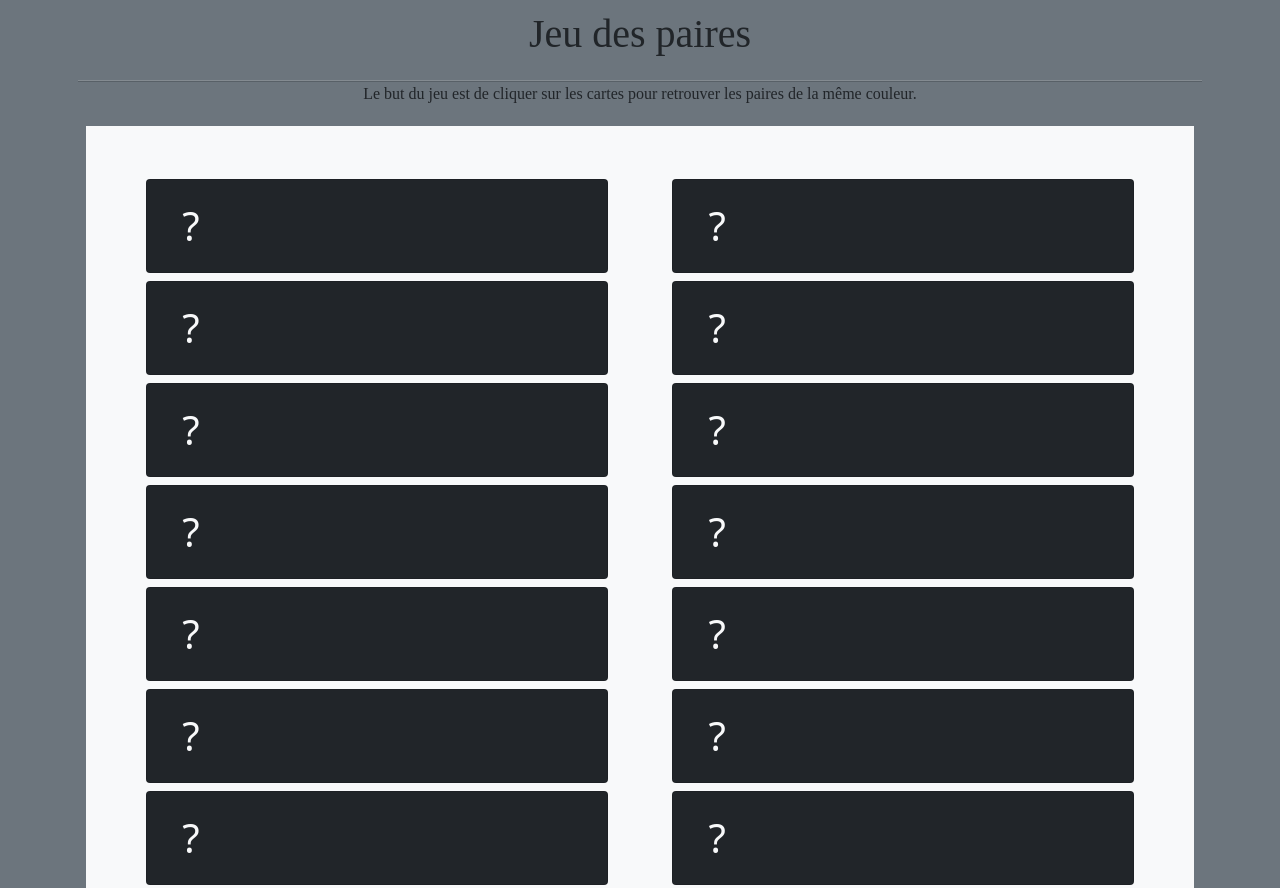
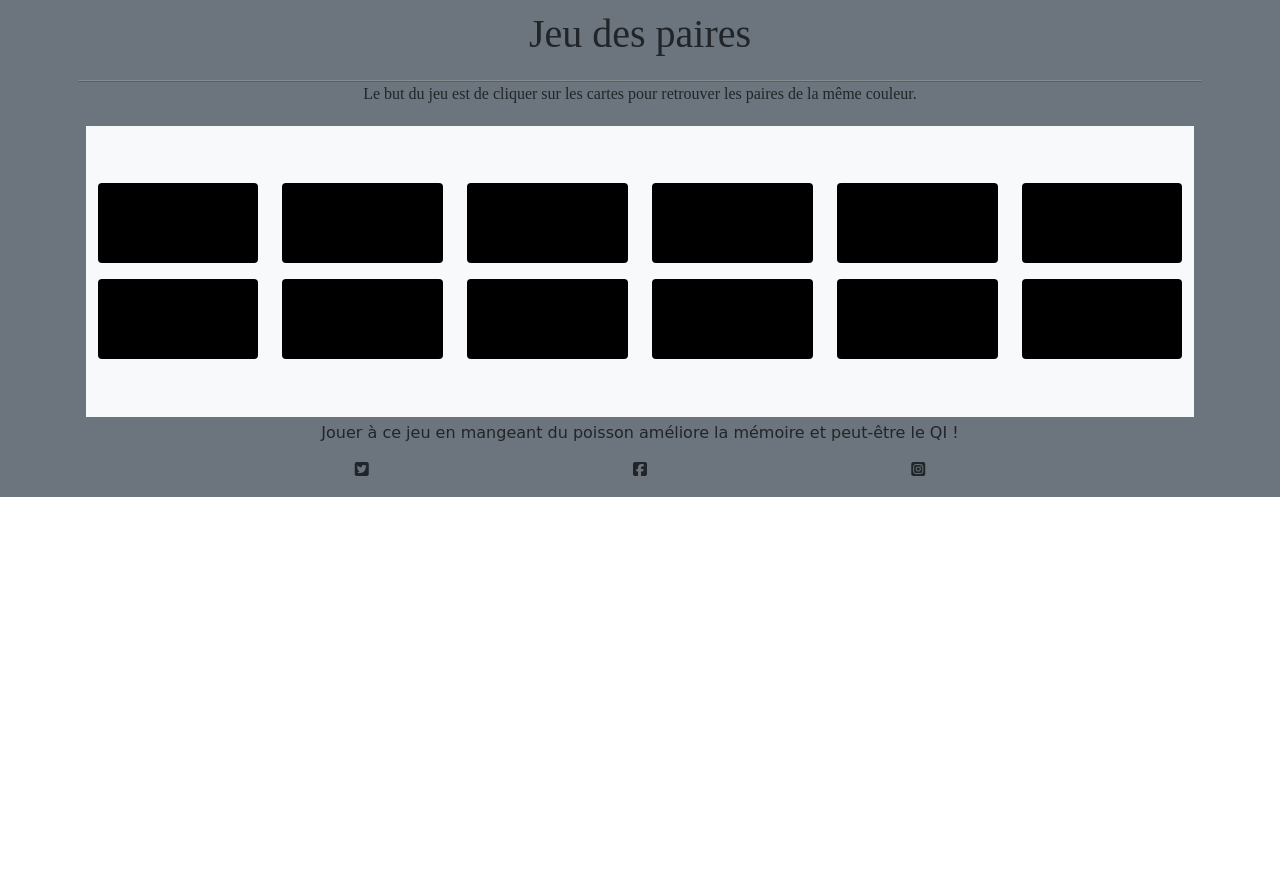
Before and after one commit to ThomasPANIER/JeuDesPaires, a website built with Parcel: page index.html in a window 1280 px wide. Shown: the top 888 px of the page. After the commit the page ends 800 px from the top, so only its background shows below. Built offline with nearby package versions, Linux system fonts and the light colour scheme; a web font is replaced by a local one.

Commit message:
change color init

```diff
--- a/css/main.css
+++ b/css/main.css
@@ -99,6 +99,13 @@ footer {
   font-family: 'Zen Dots', cursive;
 }
 
+.card {
+  /* padding: 0.5em; */
+  height: 10vh;
+  margin: 0.5em 0;
+  background-color: black;
+}
+
 /* Configuration spéciale pour une taille d'écran de 320 pixels */
 @media screen and (max-width: 320px) {
   #smallConfigHead, #smallConfigFoot  {
@@ -126,11 +133,7 @@ footer {
     padding-top: 4%;
     padding-bottom: 4%;
   }
-  .card-body {
-    height: 35%;
-    max-height: 15vh;
-    max-width: 8vh;
-  }
+
   header {
     font-family: 'New Tegomin', serif;
     height: 40%;
--- a/index.html
+++ b/index.html
@@ -44,90 +44,50 @@
 
       <div id="gameDiv" class="row d-flex justify-content-evenly bg-light">
 
-        <div class="card bg-dark col-5 m-1">
-          <div class="card-body text-light fs-1 text-center">
-            ?
+        <section class="col-3 col-sm-2">
+          <div class="card ">
           </div>
-        </div>
-
-        <div class="card bg-dark col-5 m-1">
-          <div class="card-body text-light fs-1 text-center">
-            ?
+        </section>
+        <section class="col-3 col-sm-2">
+          <div class="card ">
           </div>
-        </div>
-
-        <div class="card bg-dark col-5 m-1">
-          <div class="card-body text-light fs-1 text-center">
-            ?
+        </section>
+        <section class="col-3 col-sm-2">
+          <div class="card ">
           </div>
-        </div>
-
-        <div class="card bg-dark col-5 m-1">
-          <div class="card-body text-light fs-1 text-center">
-            ?
+        </section>
+        <section class="col-3 col-sm-2">
+          <div class="card ">
           </div>
-        </div>
-
-        <div class="card bg-dark col-5 m-1">
-          <div class="card-body text-light fs-1 text-center">
-            ?
+        </section><section class="col-3 col-sm-2">
+          <div class="card ">
           </div>
-        </div>
-
-        <div class="card bg-dark col-5 m-1">
-          <div class="card-body text-light fs-1 text-center">
-            ?
+        </section>
+        <section class="col-3 col-sm-2">
+          <div class="card ">
           </div>
-        </div>
-
-        <div class="card bg-dark col-5 m-1">
-          <div class="card-body text-light fs-1 text-center">
-            ?
+        </section><section class="col-3 col-sm-2">
+          <div class="card ">
           </div>
-        </div>
-
-        <div class="card bg-dark col-5 m-1">
-          <div class="card-body text-light fs-1 text-center">
-            ?
+        </section>
+        <section class="col-3 col-sm-2">
+          <div class="card ">
           </div>
-        </div>
-
-        <div class="card bg-dark col-5 m-1">
-          <div class="card-body text-light fs-1 text-center">
-            ?
+        </section><section class="col-3 col-sm-2">
+          <div class="card ">
           </div>
-        </div>
-
-        <div class="card bg-dark col-5 m-1">
-          <div class="card-body text-light fs-1 text-center">
-            ?
+        </section>
+        <section class="col-3 col-sm-2">
+          <div class="card ">
           </div>
-        </div>
-
-        <div class="card bg-dark col-5 m-1">
-          <div class="card-body text-light fs-1 text-center">
-            ?
+        </section><section class="col-3 col-sm-2">
+          <div class="card ">
           </div>
-        </div>
-
-        <div class="card bg-dark col-5 m-1">
-          <div class="card-body text-light fs-1 text-center">
-            ?
+        </section>
+        <section class="col-3 col-sm-2">
+          <div class="card ">
           </div>
-        </div>
-
-        <div class="card bg-dark col-5 m-1">
-          <div class="card-body text-light fs-1 text-center">
-            ?
-          </div>
-        </div>
-
-        <div class="card bg-dark col-5 m-1">
-          <div class="card-body text-light fs-1 text-center">
-            ?
-          </div>
-        </div>
-
+        </section>
       </div>
 
     </main>
--- a/js/main.js
+++ b/js/main.js
@@ -0,0 +1,16 @@
+let cards = document.querySelectorAll(".card");
+
+console.log(cards);
+
+const colors = ["red", "green", "yellow", "blue", "purple", "pink", "red", "green", "yellow", "blue", "purple", "pink"];
+
+for (card of cards) {
+  card.onclick = function(){
+    alert("coucou");
+    card.style.backgroundColor = colors[1];
+  };
+}
+
+for (i=0; colors.length; i++) {
+
+}
```
